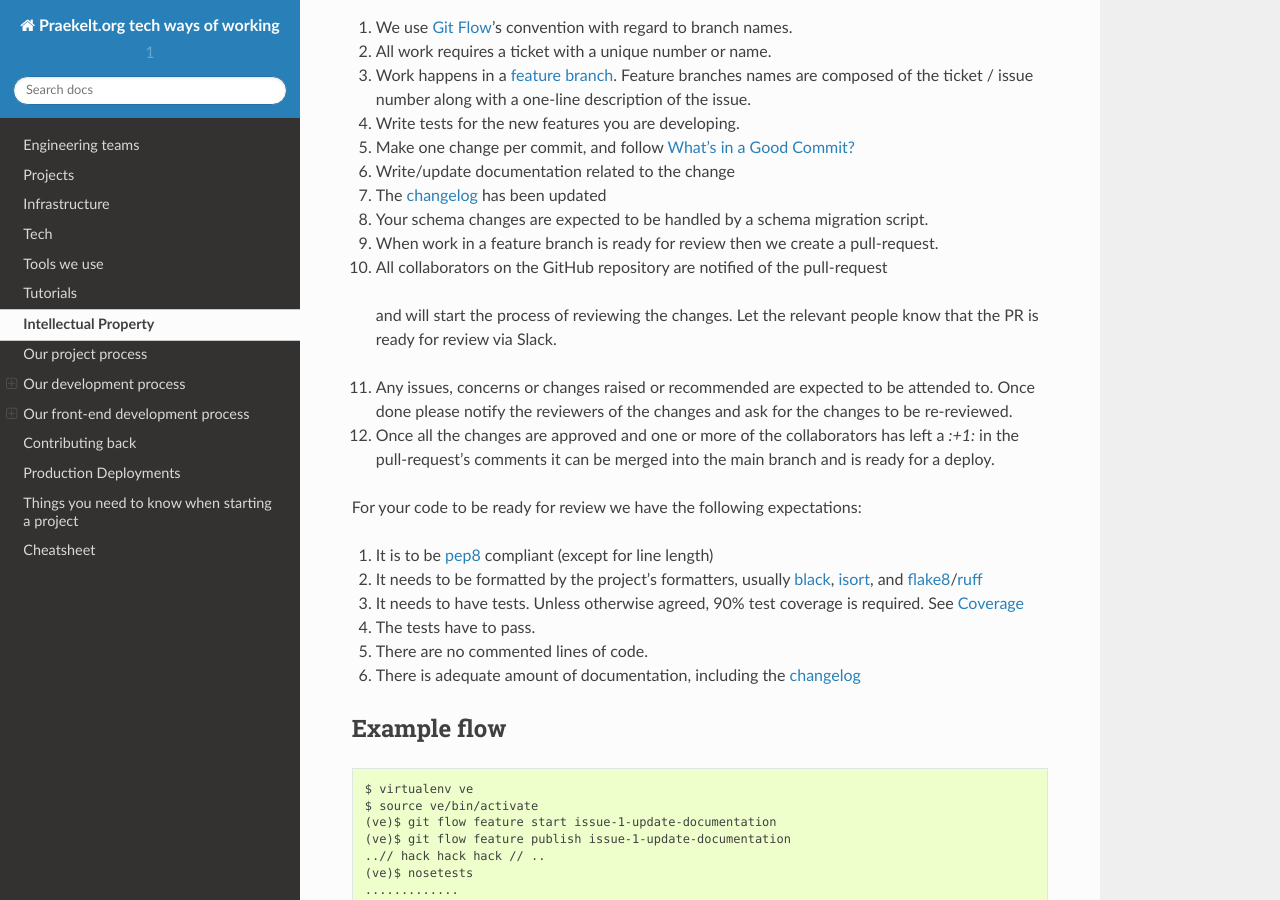
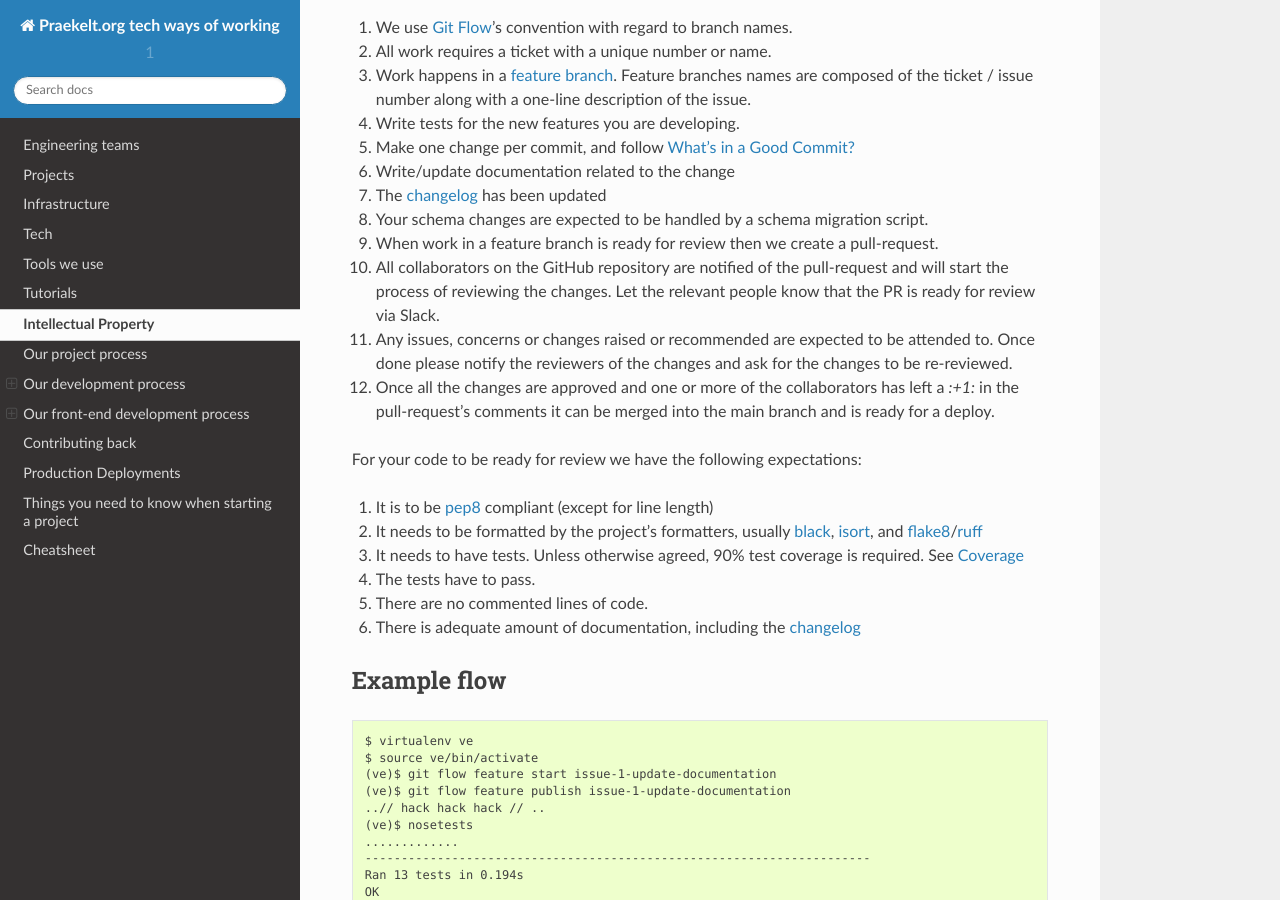
Before and after one commit to praekeltfoundation/ways-of-working, a Sphinx documentation site: the page built from docs/process.rst, in a window 1280 px wide and 900 px high, scrolled down 1178 px. Built offline with Sphinx 7.4.7 and the Read the Docs theme 2.0.0, drawn with Linux system fonts in a browser that asks for light colours.

```diff
--- a/docs/conf.py
+++ b/docs/conf.py
@@ -26,7 +26,7 @@ from datetime import date
 
 # Add any Sphinx extension module names here, as strings. They can be extensions
 # coming with Sphinx (named 'sphinx.ext.*') or your custom ones.
-extensions = []
+extensions = ["sphinx_rtd_theme", "myst_parser"]
 
 # Add any paths that contain templates here, relative to this directory.
 templates_path = ['_templates']
@@ -128,7 +128,7 @@ html_theme = 'sphinx_rtd_theme'
 # Add any paths that contain custom static files (such as style sheets) here,
 # relative to this directory. They are copied after the builtin static files,
 # so a file named "default.css" will overwrite the builtin "default.css".
-html_static_path = ['_static']
+html_static_path = []
 
 # If not '', a 'Last updated on:' timestamp is inserted at every page bottom,
 # using the given strftime format.
--- a/docs/process.rst
+++ b/docs/process.rst
@@ -64,8 +64,8 @@ expect you to follow this as well.
 9. When work in a feature branch is ready for review then we create a
    pull-request.
 10. All collaborators on the GitHub repository are notified of the pull-request
-   and will start the process of reviewing the changes. Let the relevant people know
-   that the PR is ready for review via Slack.
+    and will start the process of reviewing the changes. Let the relevant people know
+    that the PR is ready for review via Slack.
 11. Any issues, concerns or changes raised or recommended are expected to be
     attended to. Once done please notify the reviewers of the changes and
     ask for the changes to be re-reviewed.
```
Also changed, not shown: docs/team.md (+6 -6 lines), .readthedocs.yaml (added), 1 other file.
